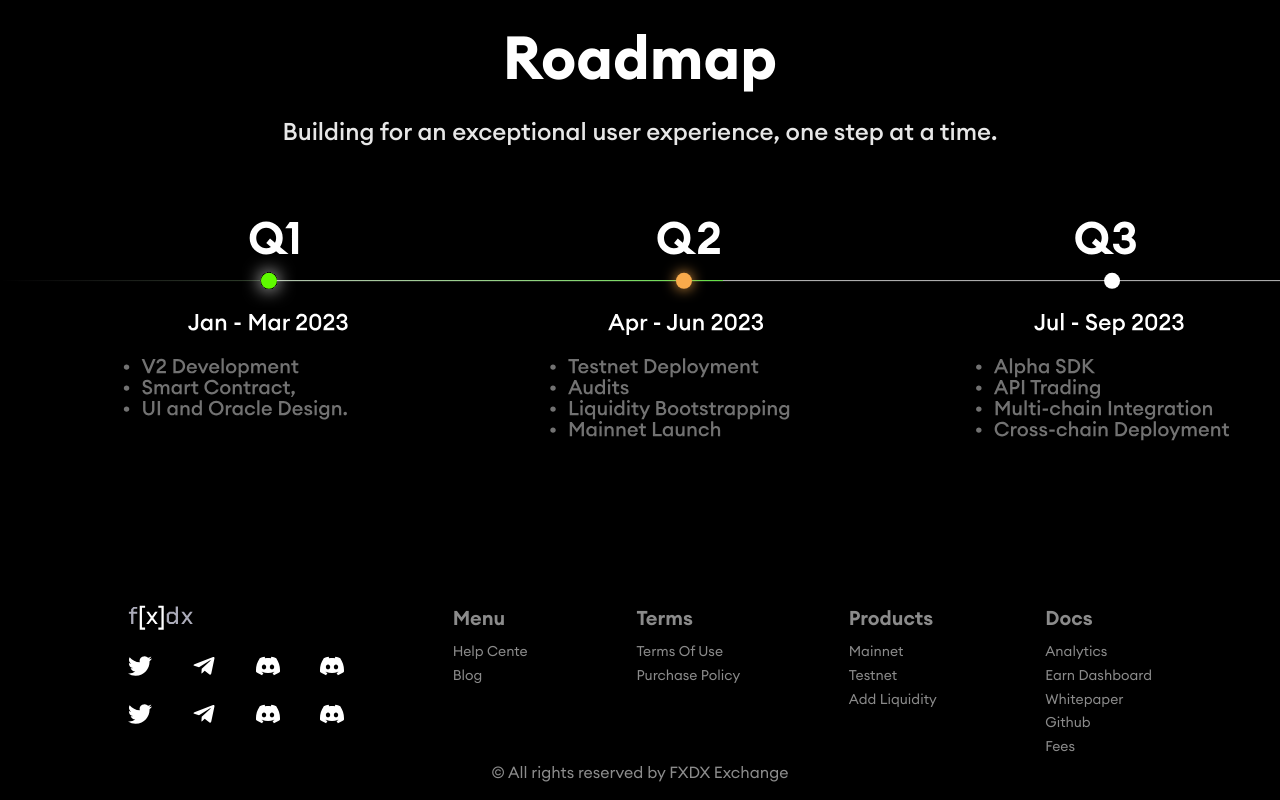
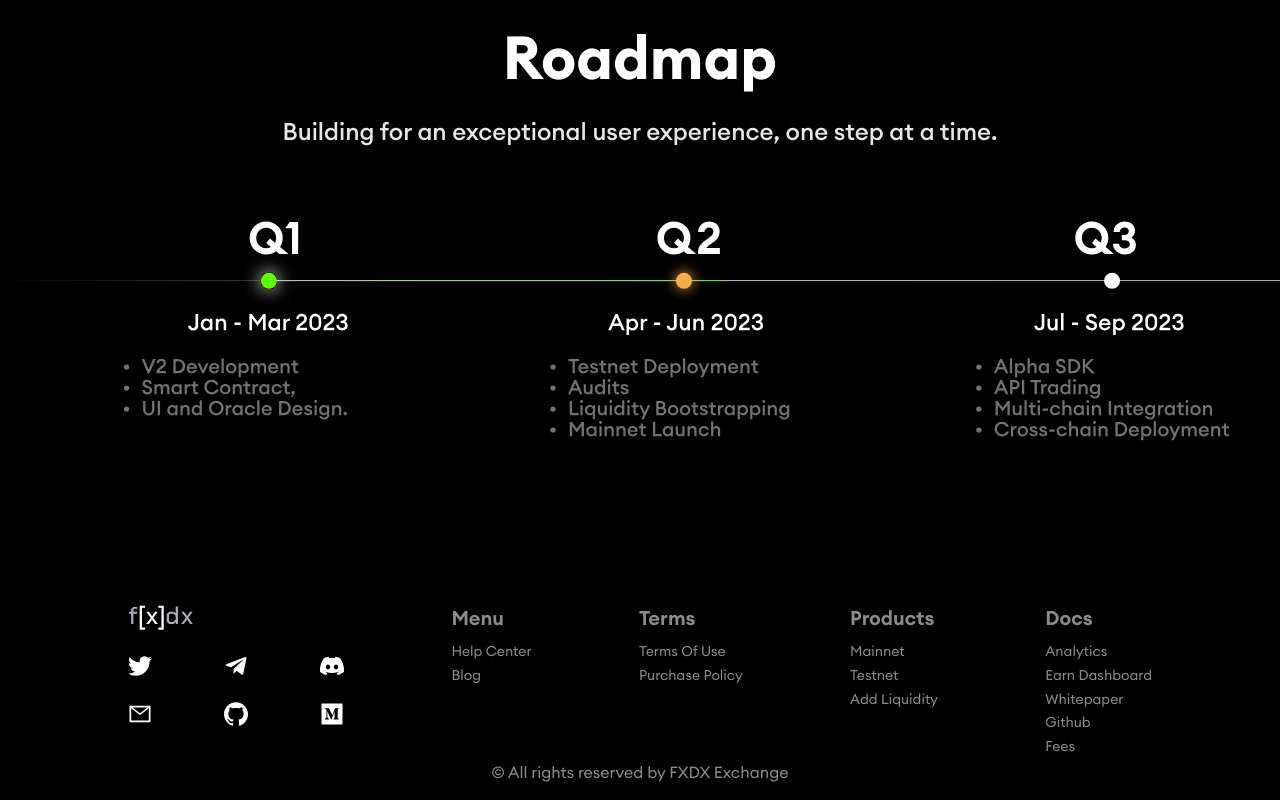
Before and after one commit to hoysal08/fxdx-landing-new, a React (Create React App) app: page / in a window 1280 px wide. Shown: the part 6643-7443 px from the top of the page. Built offline with nearby package versions, Linux system fonts and the light colour scheme; a web font is replaced by a local one.

Commit message:
changes in socials

```diff
--- a/src/components/Footer/Footer.js
+++ b/src/components/Footer/Footer.js
@@ -1,9 +1,10 @@
 import fxdxlogo from "../../img/fxdx-logo.svg";
 import sun from "../../img/sun.svg";
 import moon from "../../img/moon.svg";
-import { SiTwitter, SiDiscord } from 'react-icons/si';
-import { FaTelegramPlane } from 'react-icons/fa';
+import { SiTwitter, SiDiscord, SiGithub } from 'react-icons/si';
+import { FaMedium, FaTelegramPlane } from 'react-icons/fa';
 import "./Footer.css";
+import { AiOutlineMail } from "react-icons/ai";
 
 
 export function Footer() {
@@ -22,26 +23,20 @@ export function Footer() {
                         <a className="socials" target="_blank" rel="noreferrer" href="https://t.me/fxdxdex" >
                             <FaTelegramPlane color="white" size={24} />
                         </a>
-                        <a className="socials" target="_blank" rel="noreferrer" href="https://testnet.fxdx.exchange/" >
+                        <a className="socials" target="_blank" rel="noreferrer" href="https://discord.gg/AdmFvVjfjh" >
                             <SiDiscord color="white"  size={24}/>
-                        </a>
-                        <a className="socials" target="_blank" rel="noreferrer" href="https://testnet.fxdx.exchange/" >
-                            <SiDiscord color="white" size={24} />
                         </a>
                     </div>
 
                     <div className="socials-container">
-                        <a className="socials" target="_blank" rel="noreferrer" href="https://twitter.com/fxdxdex" >
-                            <SiTwitter color="white"size={24} />
+                        <a className="socials" target="_blank" rel="noreferrer" href="mailto:team@fxdx.exchange" >
+                            <AiOutlineMail color="white"  size={24}/>
                         </a>
-                        <a className="socials" target="_blank" rel="noreferrer" href="https://t.me/fxdxdex" >
-                            <FaTelegramPlane color="white" size={24} />
+                        <a className="socials" target="_blank" rel="noreferrer" href="https://github.com/fxdxdex" >
+                            <SiGithub color="white"size={24} />
                         </a>
-                        <a className="socials" target="_blank" rel="noreferrer" href="https://testnet.fxdx.exchange/" >
-                            <SiDiscord color="white"  size={24}/>
-                        </a>
-                        <a className="socials" target="_blank" rel="noreferrer" href="https://testnet.fxdx.exchange/" >
-                            <SiDiscord color="white"  size={24}/>
+                        <a className="socials" target="_blank" rel="noreferrer" href="https://fxdxdex.medium.com/" >
+                            <FaMedium color="white" size={24} />
                         </a>
                     </div>
 
@@ -60,7 +55,7 @@ export function Footer() {
                             Menu
                         </div>
 
-                        <a target="_blank" rel="noreferrer" href="https://discord.com/channels/891555109492899891/891555110130442275">Help Cente</a >
+                        <a target="_blank" rel="noreferrer" href="https://discord.com/channels/891555109492899891/891555110130442275">Help Center</a >
                         <a target="_blank" rel="noreferrer" href="https://fxdxdex.medium.com/">Blog</a >
                     </div>
                 </div>
```
